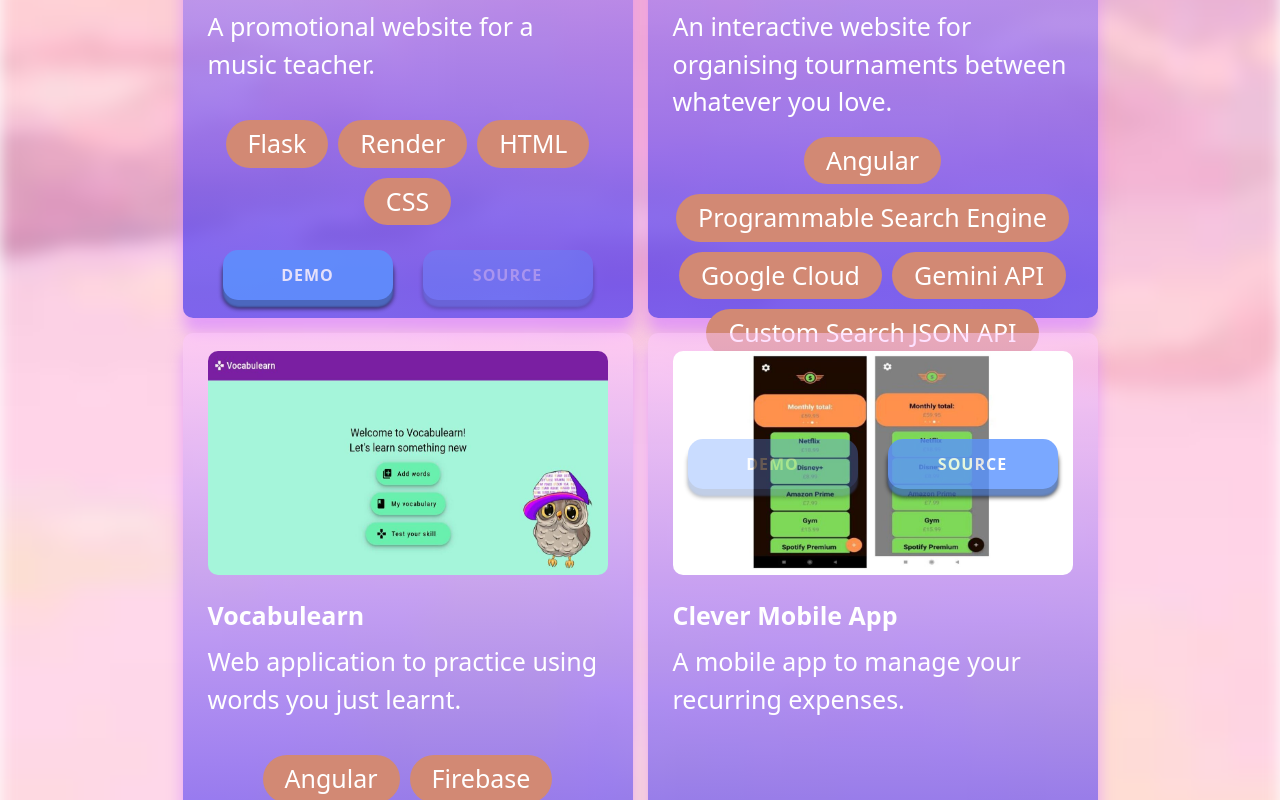
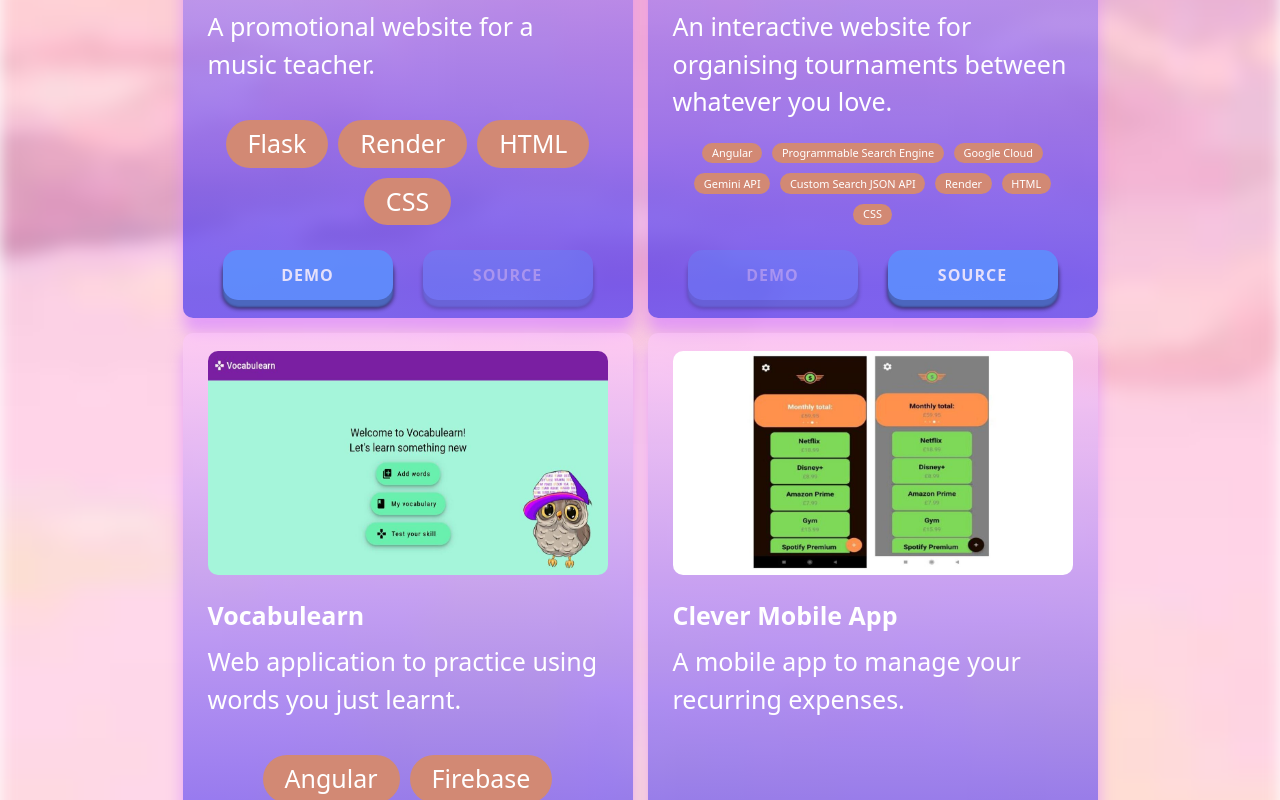
Before and after one commit to Vavuz/marco-vavassori, a React (Vite) app: page / in a window 1280 px wide. Shown: the part 5040-5840 px from the top of the page. Built offline with nearby package versions, Linux system fonts and the light colour scheme.

Commit message:
Edit skills display

```diff
--- a/src/components/Projects/ProjectCard.module.css
+++ b/src/components/Projects/ProjectCard.module.css
@@ -38,25 +38,19 @@
 }
 
 .skills {
-    width: 100%;
-    margin-top: 15px;
     display: flex;
-    flex-direction: row;
     flex-wrap: wrap;
-    justify-content: center;
-    align-items: center;
     gap: 10px;
     list-style: none;
     padding: 0;
     margin: 0 auto;
+    justify-content: center;
 }
 
 .skill {
-    font-size: 25px;
     font-weight: 400;
     border-radius: 100px;
     background: var(--color-dark);
-    padding: 5px 22px;
 }
 
 .links {
--- a/src/components/Projects/ProjectCard.tsx
+++ b/src/components/Projects/ProjectCard.tsx
@@ -1,19 +1,31 @@
 import styles from "./ProjectCard.module.css";
 
 const ProjectCard = ({ project }: any) => {
+  const skillCount = project.skills.length;
+  const idealSkillCount = 5;
+  const scaleFactor =
+    skillCount > idealSkillCount ? (idealSkillCount / skillCount) * 0.7 : 1;
+
+  const skillStyle = {
+    fontSize: `${Math.max(10, 25 * scaleFactor)}px`,
+    padding: `${Math.max(2, 5 * scaleFactor)}px ${Math.max(8, 22 * scaleFactor)}px`
+  };
+
   return (
     <div className={styles.container}>
-      <img src={"/marco-vavassori/assets/" + project.imageSrc} className={styles.image}></img>
+      <img
+        src={"/marco-vavassori/assets/" + project.imageSrc}
+        className={styles.image}
+        alt={project.title}
+      />
       <h3 className={styles.title}>{project.title}</h3>
       <p className={styles.description}>{project.description}</p>
       <ul className={styles.skills}>
-        {project.skills.map((skill: string, id: any) => {
-          return (
-            <li key={id} className={styles.skill}>
-              {skill}
-            </li>
-          );
-        })}
+        {project.skills.map((skill: string, id: any) => (
+          <li key={id} className={styles.skill} style={skillStyle}>
+            {skill}
+          </li>
+        ))}
       </ul>
       <div className={styles.links}>
         <div
```
